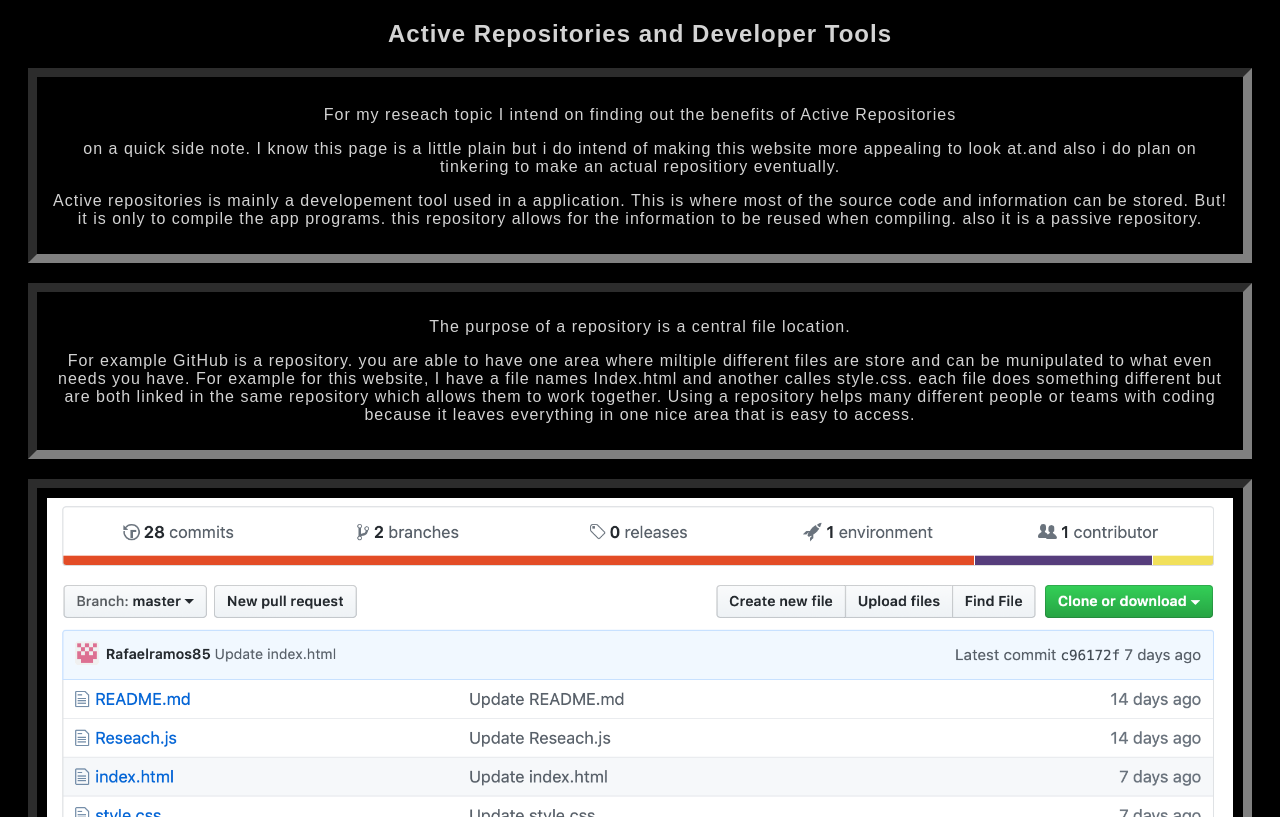
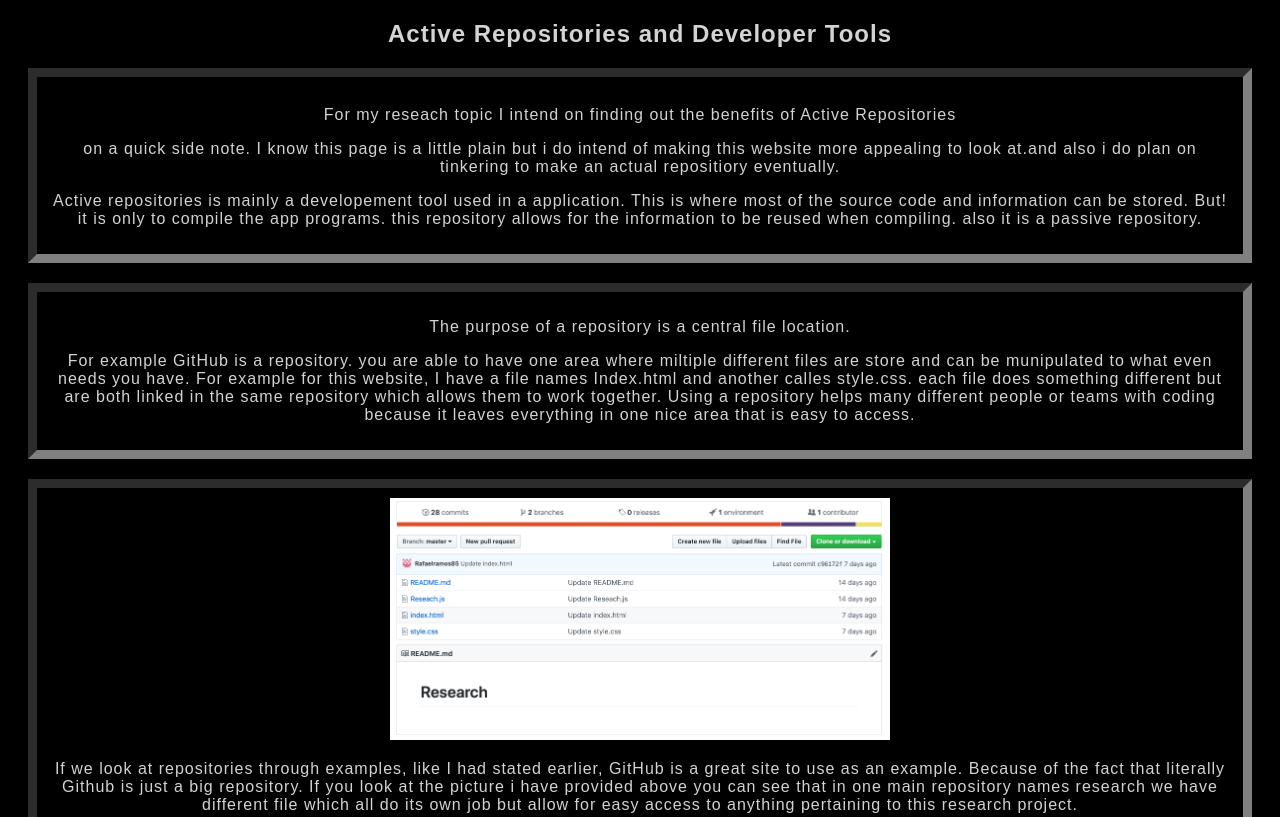
Before and after one commit to Rafaelramos85/research, a plain HTML site: page index.html in a window 1280 px wide. Shown: the top 817 px of the page. Drawn offline with Linux system fonts and the light colour scheme.

Commit message:
Update index.html

```diff
--- a/index.html
+++ b/index.html
@@ -33,7 +33,7 @@
                 </div>
                 <div>
 
-                    <img src="github.png" alt = "picture" max-width= "100%" height="auto">
+                    <img src="github.png" alt = "picture" width= "500" height="300">
                         <p>
                         If we look at repositories through examples, like I had stated earlier, GitHub is a great site to use as an example. Because of the fact that literally Github is just a big repository. If you look at the picture i have provided above you can see that in one main repository names research we have different file which all do its own job but allow for easy access to anything pertaining to this research project. </p>
 
```
